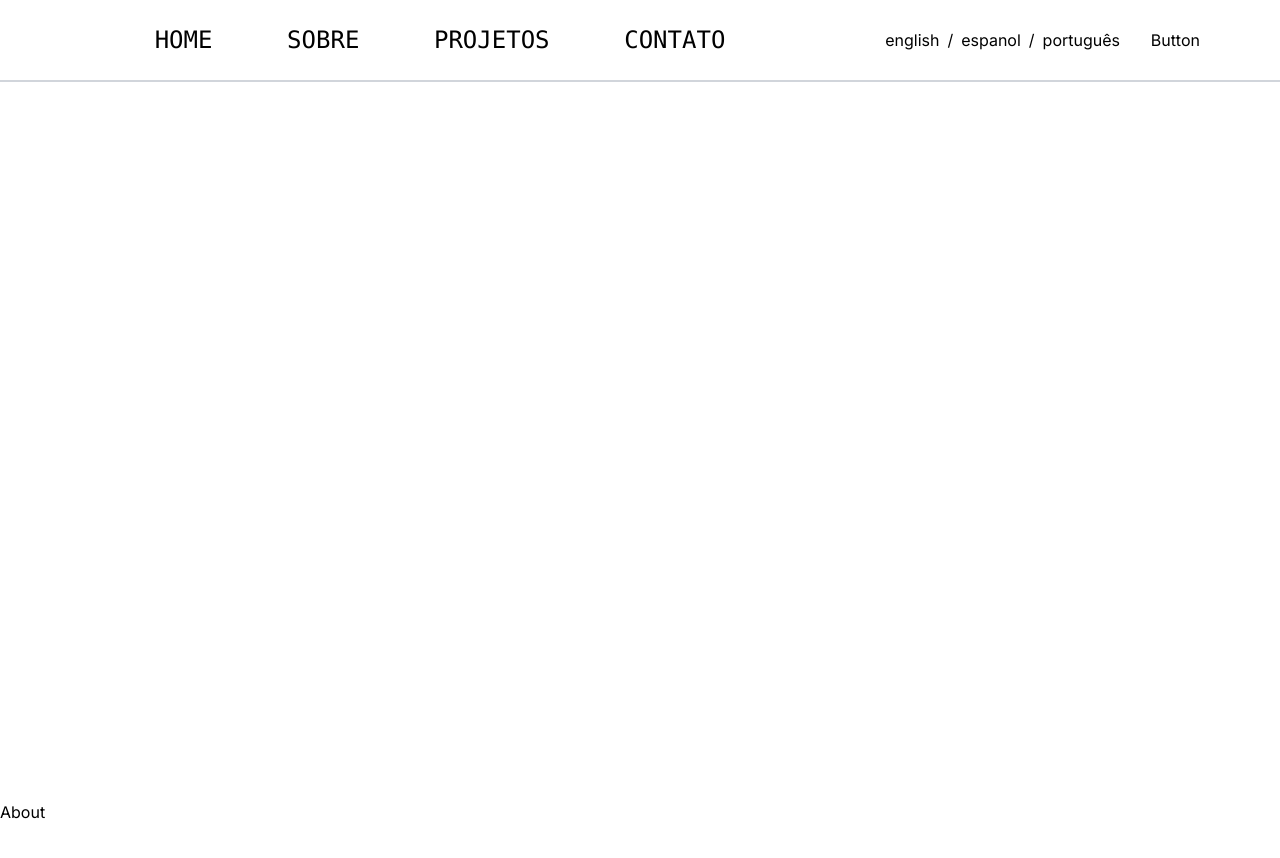
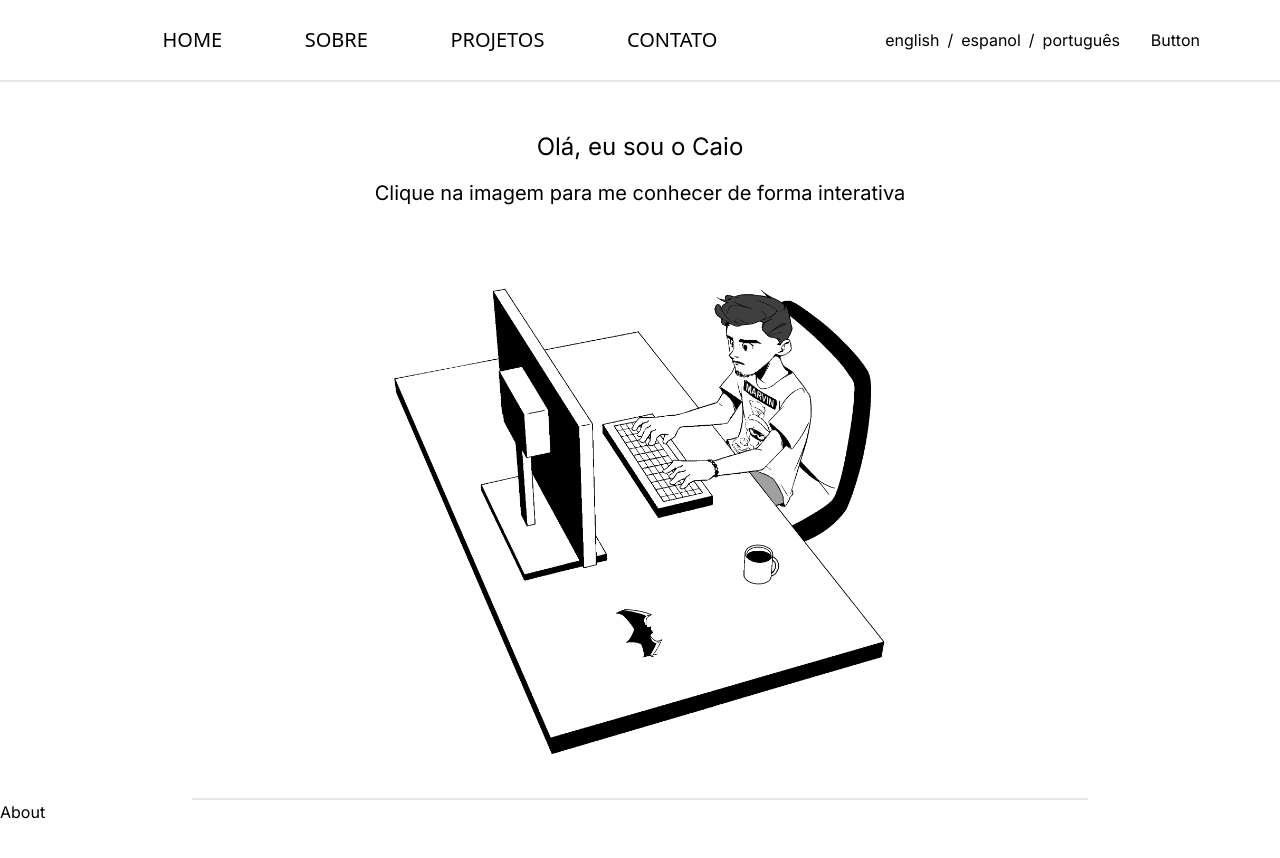
Before and after one commit to CaioLr/portfolio_v2, a Next.js app: page / in a window 1280 px wide. Shown: the top 858 px of the page. Built offline with nearby package versions, Linux system fonts and the light colour scheme.

Commit message:
feature: home page

```diff
--- /dev/null
+++ b/src/app/Components/Line.tsx
@@ -0,0 +1,13 @@
+import React from 'react'
+
+const Line = () => {
+  return (
+    <>
+    <div className='flex w-full h-0.5'>
+        <div className='w-full h-full bg-gray-200'></div>
+    </div>
+    </>
+  )
+}
+
+export default Line
--- a/src/app/pageComponents/Navbar.tsx
+++ b/src/app/pageComponents/Navbar.tsx
@@ -1,18 +1,19 @@
 import React from 'react'
+import Line from '../Components/Line'
 
 const Navbar = () => {
   return (
     <div className='fixed top-0 w-full h-screen'>
 
         {/* WEB */}
-        <div className='hidden lg:flex w-full h-[10%] bg-white items-center'>
+        <div className='hidden lg:flex w-full h-[10%] bg-white items-center '>
 
             <div className='flex w-[60%] justify-evenly ml-20'>
 
-                <p className='font-mono text-2xl uppercase'>Home</p>
-                <p className='font-mono text-2xl uppercase'>Sobre</p>
-                <p className='font-mono text-2xl uppercase'>Projetos</p>
-                <p className='font-mono text-2xl uppercase'>Contato</p>
+                <p className='font-sans text-xl uppercase'>Home</p>
+                <p className='font-sans text-xl uppercase'>Sobre</p>
+                <p className='font-sans text-xl uppercase'>Projetos</p>
+                <p className='font-sans text-xl uppercase'>Contato</p>
 
             </div>
 
@@ -33,12 +34,12 @@ const Navbar = () => {
 
         </div>
 
-        <div className='flex w-full h-0.5 justify-center'>
-        <div className='w-full h-full bg-gray-300'></div>
-        </div>
 
 
         {/* MOBILE */}
+
+
+        <Line></Line>
 
     </div>
   )
--- a/src/app/pageComponents/Start.tsx
+++ b/src/app/pageComponents/Start.tsx
@@ -1,9 +1,38 @@
 import React from 'react'
+import Line from '../Components/Line'
 
 const Start = () => {
   return (
     <>
-    <div className='h-screen'>Start</div>
+    <div id='start' className='flex h-screen w-full justify-center'>
+
+    {/* WEB */}
+    <div className='hidden lg:flex flex-col h-screen w-[70%]'>
+
+      <div className='w-full h-[10%]'></div>
+
+      <div className='flex w-full h-[25%] items-center'>
+
+        <div className='flex flex-col w-full'>
+        <p className='text-center text-2xl mb-4'>Olá, eu sou o Caio</p>
+        <p className='text-center text-xl'>Clique na imagem para me conhecer de forma interativa</p>
+        </div>
+
+      </div>
+
+      <div className='flex w-full h-[65%] items-center mb-4 justify-center'>
+
+          <img className="h-[90%] object-scale-down hover:scale-105 transform transition duration-500" src="well.gif" alt=""/>
+
+      </div>
+
+      <Line></Line>
+    </div>
+
+    {/* MOBILE */}
+
+
+    </div>
     </>
 
   )
```
Also changed, not shown: public/well.gif (added).
